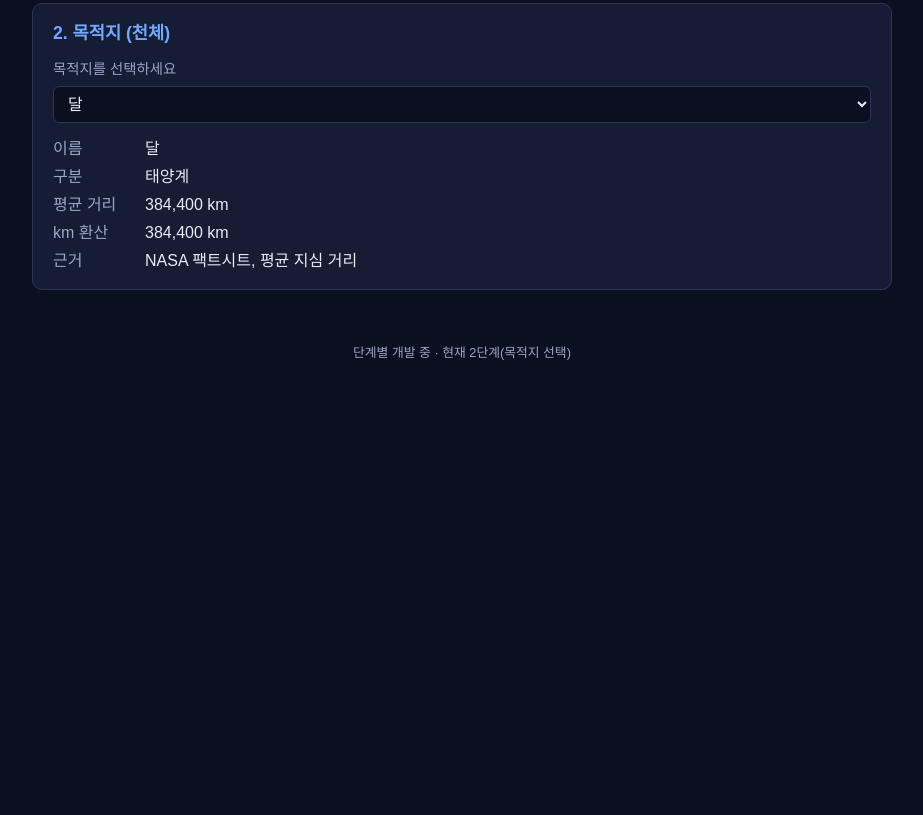
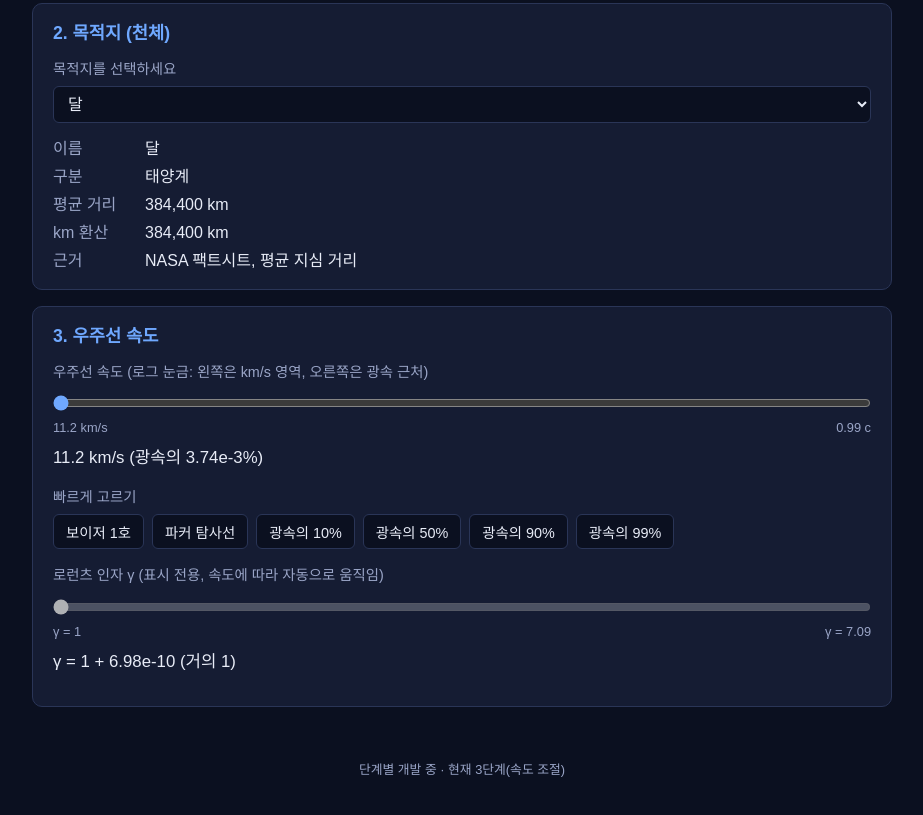
Before and after one commit to goguggi/Space_project, a plain HTML site: page index.html in a window 1280 px wide. Shown: the part 415-1230 px from the top of the page, without its empty margins (178-1101 px from the left). Before the commit the page ends 814 px from the top, so only its background shows below. Drawn offline with Linux system fonts and the light colour scheme.

Commit message:
3단계: 로그 눈금 속도 슬라이더, 프리셋 6개, 로런츠 인자 표시 구현
Co-Authored-By: Claude Fable 5.1 <noreply@anthropic.com>

```diff
--- a/index.html
+++ b/index.html
@@ -25,11 +25,19 @@
       <div id="destination-selector"></div>
     </section>
 
-    <!-- 3단계 이후의 구성 요소는 여기에 순서대로 추가된다 -->
+    <!-- 3단계: 속도 슬라이더, 프리셋, 로런츠 인자 -->
+    <section class="panel" id="speed-panel">
+      <h2>3. 우주선 속도</h2>
+      <div id="speed-slider-container"></div>
+      <div id="speed-presets-container"></div>
+      <div id="lorentz-container"></div>
+    </section>
+
+    <!-- 4단계 이후의 구성 요소는 여기에 순서대로 추가된다 -->
   </main>
 
   <footer class="app-footer">
-    <p>단계별 개발 중 · 현재 2단계(목적지 선택)</p>
+    <p>단계별 개발 중 · 현재 3단계(속도 조절)</p>
   </footer>
 
   <!-- ES 모듈 진입점. file:// 로 열면 동작하지 않으므로 로컬 서버로 연다 (docs/02_architecture.md 5절) -->
--- /dev/null
+++ b/src/data/rockets.js
@@ -0,0 +1,25 @@
+// 속도 슬라이더의 범위와 프리셋 (3단계)
+// 값과 출처: docs/05_data_reference.md 4절, 결정 D-10, D-11, D-36
+// 단위: m/s
+
+import { SPEED_OF_LIGHT } from './constants.js';
+
+// 슬라이더 하한: 팔콘 헤비 지구 탈출 속도 약 11.2 km/s
+// (지구 표면 탈출 속도 11.186 km/s. 팔콘 헤비는 2018년 2월 시험 발사에서 지구 탈출 궤도에 도달)
+export const SPEED_MIN = 11_200;
+
+// 슬라이더 상한: 광속의 99%
+export const SPEED_MAX = 0.99 * SPEED_OF_LIGHT;
+
+// 프리셋 버튼 6개. 누르면 슬라이더가 이 속도로 이동한다.
+export const SPEED_PRESETS = [
+  { id: 'voyager1', label: '보이저 1호',    speed: 17_000,                 source: 'NASA JPL, 태양 기준 속도 약 17 km/s' },
+  { id: 'parker',   label: '파커 탐사선',   speed: 190_000,                source: 'NASA, 2024년 근일점 최고 속도 약 190 km/s' },
+  { id: 'c10',      label: '광속의 10%',    speed: 0.10 * SPEED_OF_LIGHT,  source: '' },
+  { id: 'c50',      label: '광속의 50%',    speed: 0.50 * SPEED_OF_LIGHT,  source: '' },
+  { id: 'c90',      label: '광속의 90%',    speed: 0.90 * SPEED_OF_LIGHT,  source: '' },
+  { id: 'c99',      label: '광속의 99%',    speed: SPEED_MAX,              source: '슬라이더 상한과 동일' },
+];
+
+// 기본 속도: 슬라이더 하한
+export const DEFAULT_SPEED = SPEED_MIN;
--- a/src/main.js
+++ b/src/main.js
@@ -4,11 +4,15 @@
 
 import { createLaunchSiteSelector } from './ui/launchSiteSelector.js';
 import { createDestinationSelector } from './ui/destinationSelector.js';
+import { createSpeedSlider } from './ui/speedSlider.js';
+import { createSpeedPresets } from './ui/speedPresets.js';
+import { createLorentzDisplay } from './ui/lorentzDisplay.js';
 
 // 사용자의 현재 선택을 한곳에 모아 둔다. 뒤 단계의 구성 요소들이 이 값을 읽는다.
 const state = {
   launchSite: null,    // 1단계: 선택된 발사장 객체
   destination: null,   // 2단계: 선택된 천체 객체 (distance는 m)
+  speed: null,         // 3단계: 우주선 속도 (m/s)
 };
 
 // 1단계: 발사장 선택
@@ -26,3 +30,20 @@ createDestinationSelector(
     state.destination = destination;
   },
 );
+
+// 3단계: 속도 슬라이더, 프리셋, 로런츠 인자 표시
+// 로런츠 표시는 속도 슬라이더보다 먼저 만들어야 첫 속도 알림을 받을 수 있다.
+const lorentzDisplay = createLorentzDisplay(document.getElementById('lorentz-container'));
+
+const speedSlider = createSpeedSlider(
+  document.getElementById('speed-slider-container'),
+  (speed) => {
+    state.speed = speed;
+    lorentzDisplay.update(speed);
+  },
+);
+
+createSpeedPresets(
+  document.getElementById('speed-presets-container'),
+  (speed) => speedSlider.setSpeed(speed),
+);
--- /dev/null
+++ b/src/physics/lorentz.js
@@ -0,0 +1,56 @@
+// 로런츠 인자 계산 (3단계)
+// 공식과 근거: docs/03_physics.md 2.1절, 3.1절
+// 이 파일은 화면(DOM)을 다루지 않는다. 숫자를 받아 숫자를 돌려준다.
+//
+// 입력 단위: 속도 v는 m/s
+// 출력: 무차원
+
+import { SPEED_OF_LIGHT } from '../data/constants.js';
+
+// 이 값보다 β가 작으면 테일러 급수를 쓴다 (유효숫자 손실 방지, P-02)
+const SERIES_THRESHOLD = 1e-3;
+
+/**
+ * β = v / c
+ * @param {number} speed  m/s
+ */
+export function beta(speed) {
+  return speed / SPEED_OF_LIGHT;
+}
+
+/**
+ * γ − 1 을 정밀하게 계산한다.
+ * β가 작으면 급수 β²/2 + 3β⁴/8 + 5β⁶/16, 아니면 직접 계산.
+ * @param {number} speed  m/s
+ */
+export function gammaMinusOne(speed) {
+  const b = beta(speed);
+  const b2 = b * b;
+  if (b < SERIES_THRESHOLD) {
+    return b2 / 2 + (3 * b2 * b2) / 8 + (5 * b2 * b2 * b2) / 16;
+  }
+  return 1 / Math.sqrt(1 - b2) - 1;
+}
+
+/**
+ * 로런츠 인자 γ = 1 / √(1 − β²)
+ * @param {number} speed  m/s
+ */
+export function gamma(speed) {
+  return 1 + gammaMinusOne(speed);
+}
+
+/**
+ * 1 − 1/γ = 1 − √(1 − β²) 를 정밀하게 계산한다.
+ * 시간 차이 Δt = t_지구 × (1 − 1/γ) 에 쓴다 (docs/03_physics.md 3.1절).
+ * β가 작으면 급수 β²/2 + β⁴/8 + β⁶/16, 아니면 직접 계산.
+ * @param {number} speed  m/s
+ */
+export function oneMinusInverseGamma(speed) {
+  const b = beta(speed);
+  const b2 = b * b;
+  if (b < SERIES_THRESHOLD) {
+    return b2 / 2 + (b2 * b2) / 8 + (b2 * b2 * b2) / 16;
+  }
+  return 1 - Math.sqrt(1 - b2);
+}
--- a/src/styles/main.css
+++ b/src/styles/main.css
@@ -91,6 +91,54 @@ body {
   margin: 0;
 }
 
+/* 슬라이더 (3단계) */
+.field-range {
+  width: 100%;
+  margin: 6px 0 2px;
+  accent-color: var(--color-accent);
+}
+
+.field-range.readonly {
+  accent-color: var(--color-muted);
+  opacity: 0.85;
+}
+
+.range-scale {
+  display: flex;
+  justify-content: space-between;
+  color: var(--color-muted);
+  font-size: 0.8rem;
+}
+
+.readout {
+  margin: 8px 0 16px;
+  font-size: 1.05rem;
+  font-variant-numeric: tabular-nums;
+}
+
+/* 프리셋 버튼 (3단계) */
+.button-group {
+  display: flex;
+  flex-wrap: wrap;
+  gap: 8px;
+  margin-bottom: 16px;
+}
+
+.preset-button {
+  padding: 6px 12px;
+  font-size: 0.9rem;
+  color: var(--color-text);
+  background: var(--color-bg);
+  border: 1px solid var(--color-border);
+  border-radius: 6px;
+  cursor: pointer;
+}
+
+.preset-button:hover {
+  border-color: var(--color-accent);
+  color: var(--color-accent);
+}
+
 .app-footer {
   text-align: center;
   color: var(--color-muted);
--- /dev/null
+++ b/src/ui/lorentzDisplay.js
@@ -0,0 +1,64 @@
+// 로런츠 인자(γ) 표시 전용 슬라이더 (3단계, D-30)
+// 역할: 속도에 대응하는 γ를 슬라이더 위치와 숫자로 보여준다. 사용자가 직접 움직일 수는 없다.
+// 슬라이더 눈금은 선형(γ = 1 ~ γ_max). 광속의 절반까지는 거의 왼쪽 끝에 머무는데,
+// 이것이 "시간 지연은 광속에 아주 가까워져야 커진다"는 사실을 그대로 보여준다.
+
+import { gamma, gammaMinusOne } from '../physics/lorentz.js';
+import { SPEED_MAX } from '../data/rockets.js';
+import { formatNumber } from '../utils/units.js';
+
+const SLIDER_STEPS = 1000;
+const GAMMA_MAX = gamma(SPEED_MAX);   // 0.99c에서 약 7.0888
+
+/**
+ * γ를 표시용 문자열로 만든다. 1에 매우 가까우면 γ − 1을 지수 표기로 함께 보여준다.
+ * @param {number} speed  m/s
+ */
+export function formatGamma(speed) {
+  const excess = gammaMinusOne(speed);
+  if (excess < 1e-4) {
+    return `γ = 1 + ${excess.toExponential(2)}  (거의 1)`;
+  }
+  return `γ = ${formatNumber(1 + excess, 4)}`;
+}
+
+/**
+ * @param {HTMLElement} container
+ * @returns {{ update: (speed: number) => void }}
+ */
+export function createLorentzDisplay(container) {
+  const label = document.createElement('div');
+  label.className = 'field-label';
+  label.textContent = '로런츠 인자 γ (표시 전용, 속도에 따라 자동으로 움직임)';
+
+  const slider = document.createElement('input');
+  slider.type = 'range';
+  slider.id = 'lorentz-slider';
+  slider.className = 'field-range readonly';
+  slider.min = 0;
+  slider.max = SLIDER_STEPS;
+  slider.step = 1;
+  slider.disabled = true;
+  slider.tabIndex = -1;
+
+  const scale = document.createElement('div');
+  scale.className = 'range-scale';
+  scale.innerHTML = `<span>γ = 1</span><span>γ = ${formatNumber(GAMMA_MAX, 2)}</span>`;
+
+  const readout = document.createElement('div');
+  readout.className = 'readout';
+  readout.id = 'lorentz-readout';
+
+  container.appendChild(label);
+  container.appendChild(slider);
+  container.appendChild(scale);
+  container.appendChild(readout);
+
+  function update(speed) {
+    const g = gamma(speed);
+    slider.value = Math.round(((g - 1) / (GAMMA_MAX - 1)) * SLIDER_STEPS);
+    readout.textContent = formatGamma(speed);
+  }
+
+  return { update };
+}
--- /dev/null
+++ b/src/ui/speedPresets.js
@@ -0,0 +1,38 @@
+// 속도 프리셋 버튼 6개 (3단계, D-36)
+// 역할: 버튼을 누르면 속도 슬라이더를 해당 속도로 옮긴다.
+
+import { SPEED_PRESETS } from '../data/rockets.js';
+
+/**
+ * @param {HTMLElement} container
+ * @param {(speed: number) => void} onSelect  프리셋 속도(m/s)를 넘긴다
+ */
+export function createSpeedPresets(container, onSelect) {
+  const label = document.createElement('div');
+  label.className = 'field-label';
+  label.textContent = '빠르게 고르기';
+
+  const group = document.createElement('div');
+  group.className = 'button-group';
+  group.id = 'speed-presets';
+
+  for (const preset of SPEED_PRESETS) {
+    const button = document.createElement('button');
+    button.type = 'button';
+    button.className = 'preset-button';
+    button.dataset.presetId = preset.id;
+    button.textContent = preset.label;
+    if (preset.source) {
+      button.title = preset.source;
+    }
+    button.addEventListener('click', () => {
+      if (typeof onSelect === 'function') {
+        onSelect(preset.speed);
+      }
+    });
+    group.appendChild(button);
+  }
+
+  container.appendChild(label);
+  container.appendChild(group);
+}
--- /dev/null
+++ b/src/ui/speedSlider.js
@@ -0,0 +1,104 @@
+// 로그 눈금 속도 슬라이더 (3단계)
+// 역할: 11.2 km/s ~ 0.99c 범위를 로그 눈금으로 조절하고, 현재 속도를 km/s와 광속 비율로 표시한다. (D-29)
+// 슬라이더의 원시 값 t는 0~SLIDER_STEPS 정수이고, 속도는 v = v_min × (v_max / v_min)^(t / SLIDER_STEPS) 이다.
+
+import { SPEED_MIN, SPEED_MAX, DEFAULT_SPEED } from '../data/rockets.js';
+import {
+  metersPerSecToKmPerSec,
+  metersPerSecToFractionOfC,
+  formatNumber,
+} from '../utils/units.js';
+
+const SLIDER_STEPS = 1000;
+const LOG_RATIO = Math.log(SPEED_MAX / SPEED_MIN);
+
+// 슬라이더 위치(0~SLIDER_STEPS) → 속도 (m/s)
+function positionToSpeed(position) {
+  return SPEED_MIN * Math.exp((position / SLIDER_STEPS) * LOG_RATIO);
+}
+
+// 속도 (m/s) → 슬라이더 위치. 범위를 벗어나면 잘라낸다
+function speedToPosition(speed) {
+  const clamped = Math.min(Math.max(speed, SPEED_MIN), SPEED_MAX);
+  return Math.round((Math.log(clamped / SPEED_MIN) / LOG_RATIO) * SLIDER_STEPS);
+}
+
+/**
+ * 속도를 "17.0 km/s (광속의 0.0057%)" 형태로 서식한다.
+ * @param {number} speed  m/s
+ */
+export function formatSpeed(speed) {
+  const kmps = metersPerSecToKmPerSec(speed);
+  const fraction = metersPerSecToFractionOfC(speed);
+  const kmText = kmps >= 10_000 ? formatNumber(kmps, 0) : formatNumber(kmps, 1);
+  let percentText;
+  if (fraction >= 0.01) {
+    percentText = formatNumber(fraction * 100, 1);
+  } else if (fraction >= 1e-4) {
+    percentText = formatNumber(fraction * 100, 3);
+  } else {
+    percentText = (fraction * 100).toExponential(2);
+  }
+  return `${kmText} km/s (광속의 ${percentText}%)`;
+}
+
+/**
+ * 속도 슬라이더 구성 요소를 만든다.
+ * @param {HTMLElement} container
+ * @param {(speed: number) => void} onChange  속도(m/s)가 바뀔 때 호출
+ * @returns {{ getSpeed: () => number, setSpeed: (speed: number) => void }}
+ */
+export function createSpeedSlider(container, onChange) {
+  const label = document.createElement('label');
+  label.className = 'field-label';
+  label.textContent = '우주선 속도 (로그 눈금: 왼쪽은 km/s 영역, 오른쪽은 광속 근처)';
+  label.htmlFor = 'speed-slider';
+
+  const slider = document.createElement('input');
+  slider.type = 'range';
+  slider.id = 'speed-slider';
+  slider.className = 'field-range';
+  slider.min = 0;
+  slider.max = SLIDER_STEPS;
+  slider.step = 1;
+  slider.value = speedToPosition(DEFAULT_SPEED);
+
+  const scale = document.createElement('div');
+  scale.className = 'range-scale';
+  scale.innerHTML = '<span>11.2 km/s</span><span>0.99 c</span>';
+
+  const readout = document.createElement('div');
+  readout.className = 'readout';
+  readout.id = 'speed-readout';
+
+  container.appendChild(label);
+  container.appendChild(slider);
+  container.appendChild(scale);
+  container.appendChild(readout);
+
+  // 현재 속도. 프리셋으로 정확한 값을 넣었을 때 슬라이더 반올림 오차를 피하려고 따로 보관한다
+  let currentSpeed = DEFAULT_SPEED;
+
+  function notify() {
+    readout.textContent = formatSpeed(currentSpeed);
+    if (typeof onChange === 'function') {
+      onChange(currentSpeed);
+    }
+  }
+
+  slider.addEventListener('input', () => {
+    currentSpeed = positionToSpeed(Number(slider.value));
+    notify();
+  });
+
+  notify();
+
+  return {
+    getSpeed: () => currentSpeed,
+    setSpeed: (speed) => {
+      currentSpeed = Math.min(Math.max(speed, SPEED_MIN), SPEED_MAX);
+      slider.value = speedToPosition(currentSpeed);
+      notify();
+    },
+  };
+}
```
Also changed, not shown: 7 other files.
